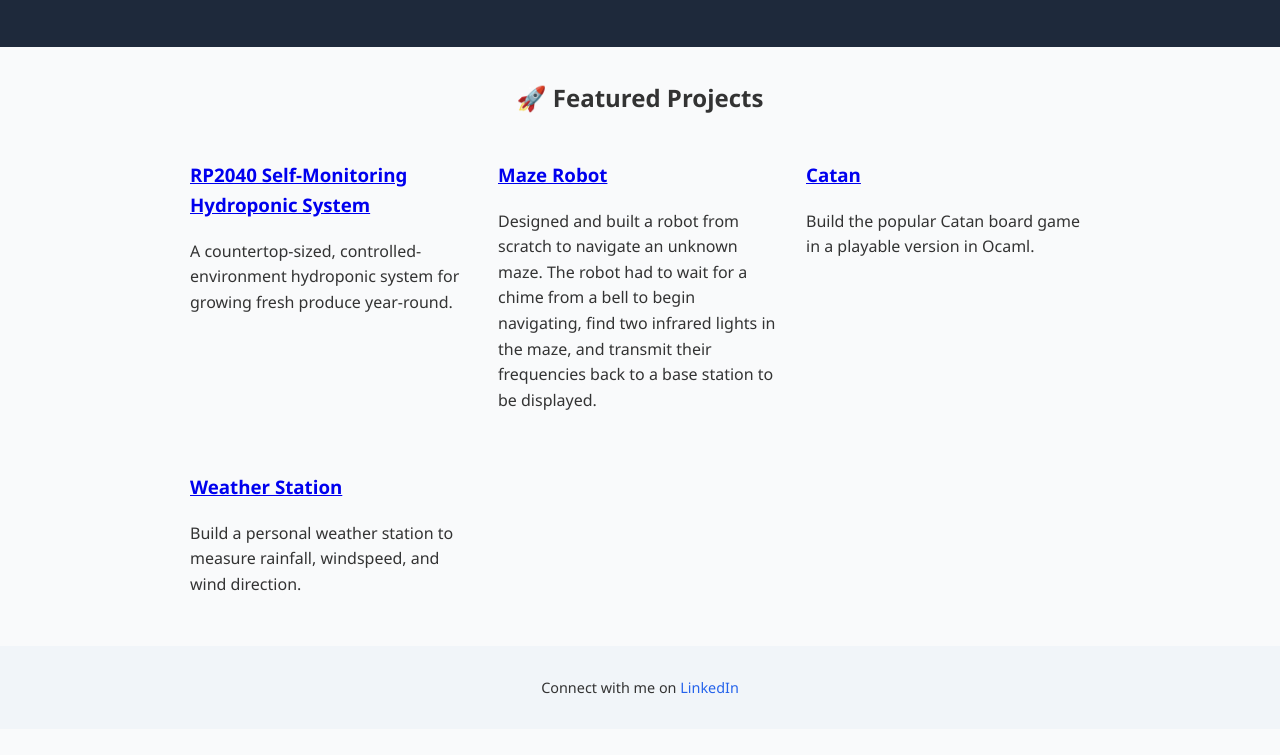
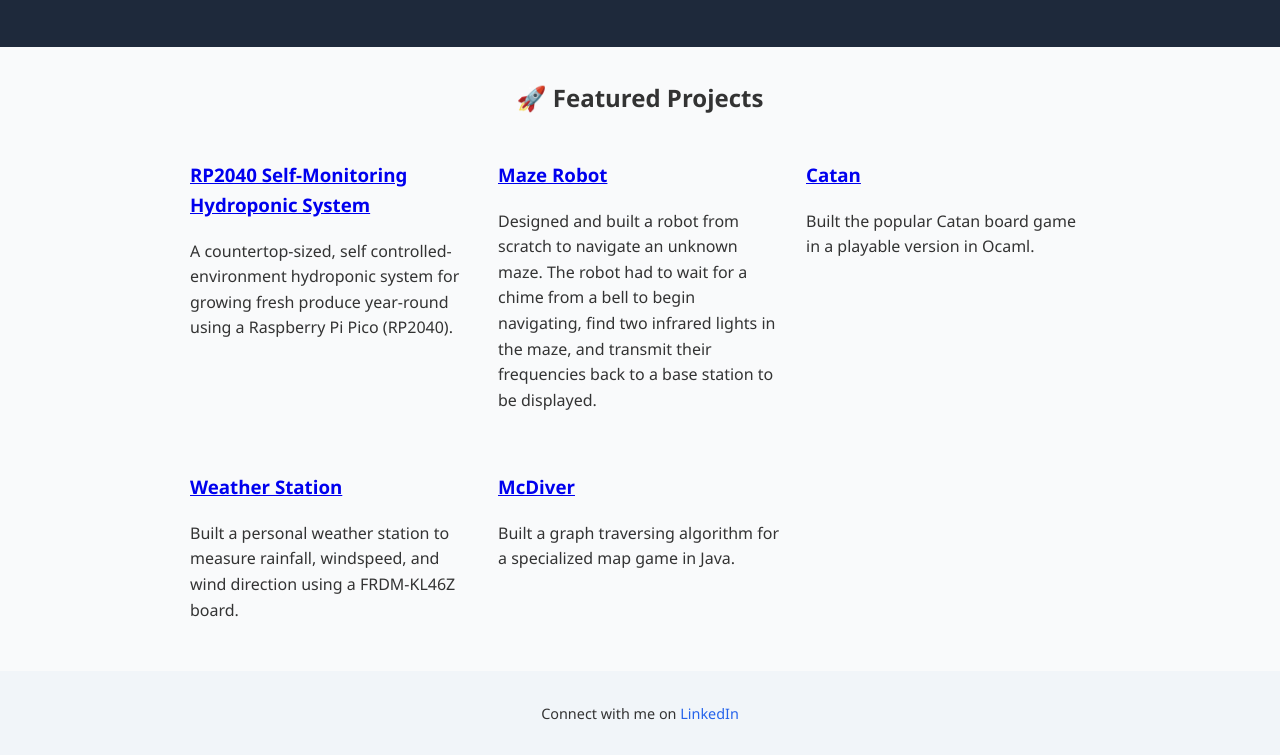
Before and after one commit to leodavies14/leodavies14.github.io, a plain HTML site: page index.html in a window 1280 px wide. Shown: the part 122-877 px from the top of the page. Before the commit the page ends 851 px from the top, so only its background shows below. Drawn offline with Linux system fonts and the light colour scheme.

Commit message:
Added Mcdiver

```diff
--- a/index.html
+++ b/index.html
@@ -94,7 +94,7 @@
 
       <div class="project">
         <h3><a href="https://github.com/JessicaHenson01/FoodComputer.git">RP2040 Self-Monitoring Hydroponic System</a></h3>
-        <p>A countertop-sized, controlled-environment hydroponic system for growing fresh produce year-round.</p>
+        <p>A countertop-sized, self controlled-environment hydroponic system for growing fresh produce year-round using a Raspberry Pi Pico (RP2040). </p>
         </div>
 
       <div class="project">
@@ -104,12 +104,17 @@
 
       <div class="project">
         <h3><a href="https://github.com/leodavies14/Catan.git">Catan</a></h3>
-        <p> Build the popular Catan board game in a playable version in Ocaml. </p>
+        <p> Built the popular Catan board game in a playable version in Ocaml. </p>
         </div>
 
       <div class="project">
         <h3><a href="https://github.com/leodavies14/WeatherStation.git">Weather Station</a></h3>
-        <p> Build a personal weather station to measure rainfall, windspeed, and wind direction. </p>
+        <p> Built a personal weather station to measure rainfall, windspeed, and wind direction using a FRDM-KL46Z board. </p>
+        </div>
+
+      <div class="project">
+        <h3><a href="https://github.com/leodavies14/McDiver/tree/main">McDiver</a></h3>
+        <p> Built a graph traversing algorithm for a specialized map game in Java. </p>
         </div>
 
 
```
